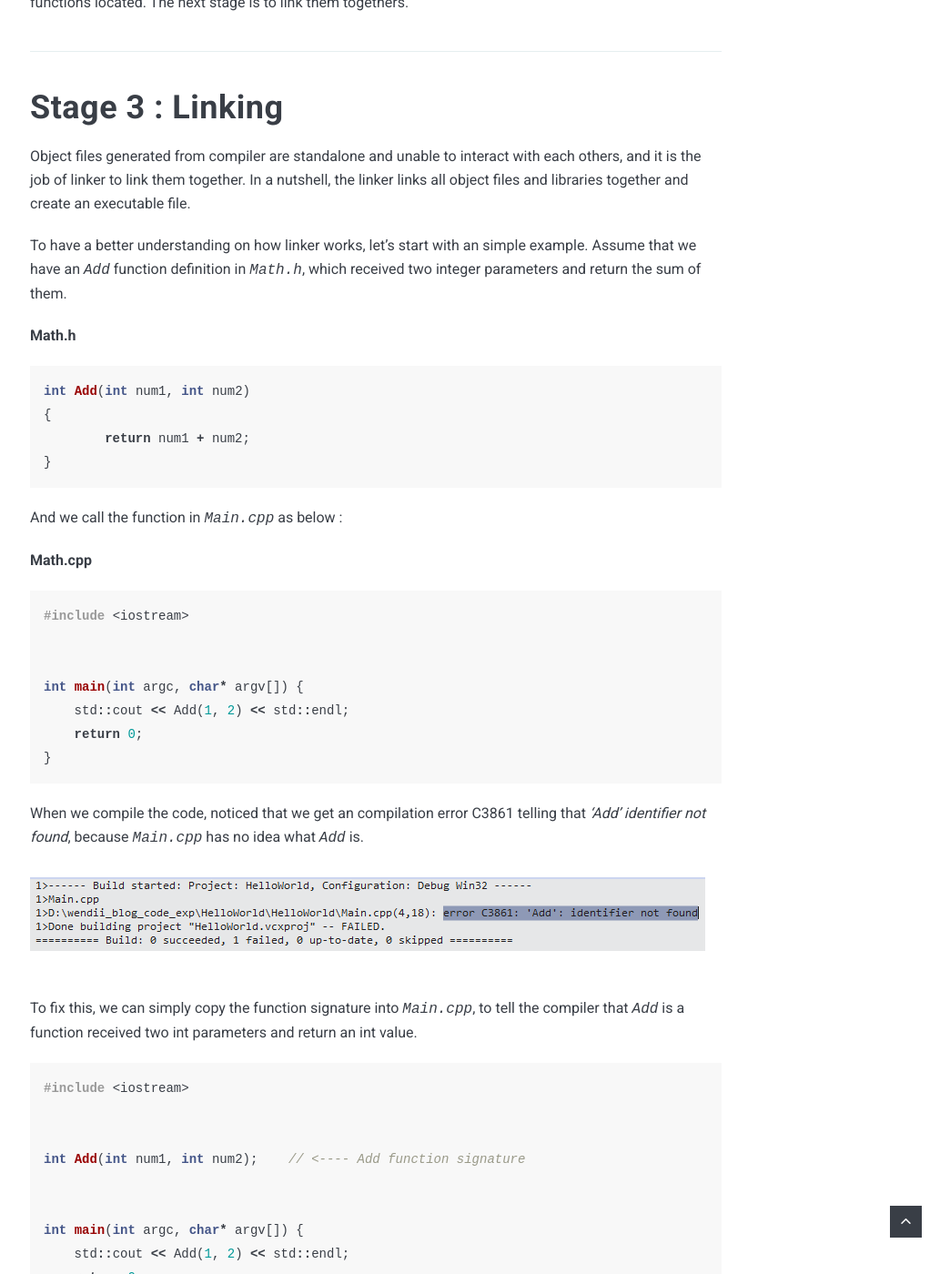
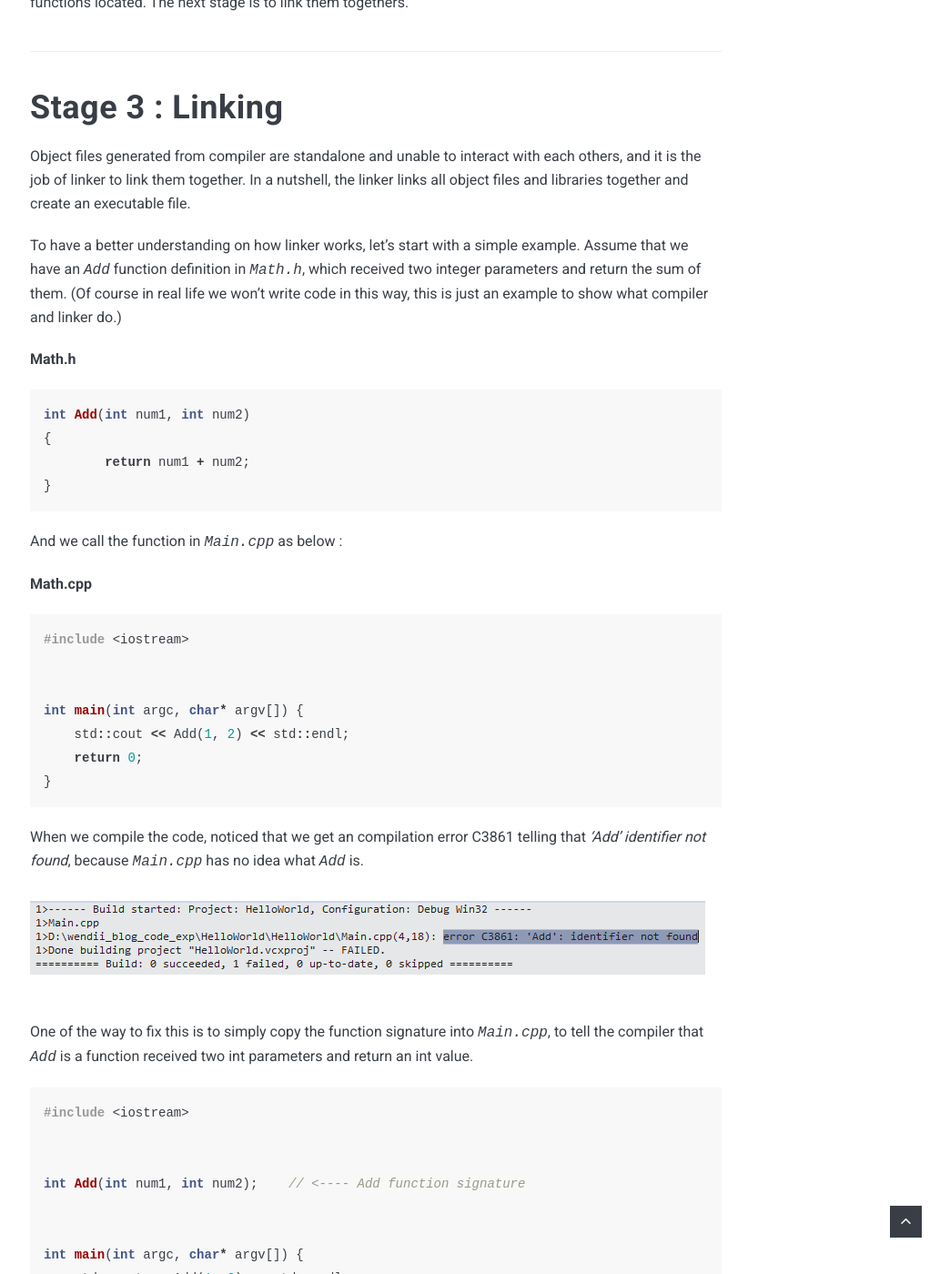
Before and after one commit to wendiiwong/portfolio, a Jekyll site: the page built from _posts/2020-02-20-How-cpp-compiler-works.md, in a window 1280 px wide and 1400 px high, scrolled down 5403 px. Shown: the whole window at 91% size, without its empty margins (227-1271 px from the left). Built offline with Jekyll 4.4.1, drawn with Linux system fonts in a browser that asks for light colours; nearby versions of some CDN libraries; comment, search, counter and statistics services are not loaded; some of the changed text lies outside the part shown.

Commit message:
Update post (How cpp compiler works)

```diff
--- a/_includes/head.html
+++ b/_includes/head.html
@@ -14,8 +14,8 @@
   <!-- Ionicons -->
   <link href="https://unpkg.com/ionicons@4.2.2/dist/css/ionicons.min.css" rel="stylesheet">
   <!-- Favicons -->
-  <link rel="shortcut icon" type="image/x-icon" href="favicon.ico">
-  <link rel="icon" type="image/x-icon" href="favicon.ico" />
+  <link rel="shortcut icon" type="image/x-icon" href="https://github.com/wendiiwong/wendiiwong.github.io/blob/master/favicon.ico">
+  <link rel="icon" type="image/x-icon" href="https://github.com/wendiiwong/wendiiwong.github.io/blob/master/favicon.ico" />
 
   <style>
   {% capture include_to_scssify %}
--- a/_posts/2020-02-20-How-cpp-compiler-works.md
+++ b/_posts/2020-02-20-How-cpp-compiler-works.md
@@ -115,7 +115,7 @@
 
 Object files generated from compiler are standalone and unable to interact with each others, and it is the job of linker to link them together. In a nutshell, the linker links all object files and libraries together and create an executable file.
 
-To have a better understanding on how linker works, let's start with an simple example. Assume that we have an _`Add`_ function definition in _`Math.h`_, which received two integer parameters and return the sum of them.
+To have a better understanding on how linker works, let's start with a simple example. Assume that we have an _`Add`_ function definition in _`Math.h`_, which received two integer parameters and return the sum of them. (Of course in real life we won't write code in this way, this is just an example to show what compiler and linker do.)
 
 **Math.h**
 {% highlight cpp %}
@@ -140,7 +140,7 @@
 When we compile the code, noticed that we get an compilation error C3861 telling that _'Add' identifier not found_, because _`Main.cpp`_ has no idea what _`Add`_ is.
 ![]({{ site.baseurl }}/images/20200220_how_compiler_works/05.PNG)
 
-To fix this, we can simply copy the function signature into _`Main.cpp`_, to tell the compiler that _`Add`_ is a function received two int parameters and return an int value.
+One of the way to fix this is to simply copy the function signature into _`Main.cpp`_, to tell the compiler that _`Add`_ is a function received two int parameters and return an int value.
 
 {% highlight cpp %}
 #include <iostream>
@@ -159,14 +159,12 @@
 Next, let's try to build it.
 ![]({{ site.baseurl }}/images/20200220_how_compiler_works/07.PNG)
 
-Noticed that we get a Linking error LNK2019 telling that we have _unresolved external symbol_, which is our _Add_ function. This is happen because the linker can't find the function to link it.
+Noticed that we get a Linking error LNK2019 telling that we have _unresolved external symbol_, which is our _Add_ function. This is happen because the linker do not know where to find the function required.
 
-Now let's include _`Math.h`_ that contains the function definition, and build again.
+Now let's include _`Math.h`_ instead, which contains the function definition, and build again.
 {% highlight cpp %}
 #include <iostream>
 #include "Math.h"    // <---- Add this line
-
-int Add(int num1, int num2);
 
 int main(int argc, char* argv[]) {
     std::cout << Add(1, 2) << std::endl;
```
